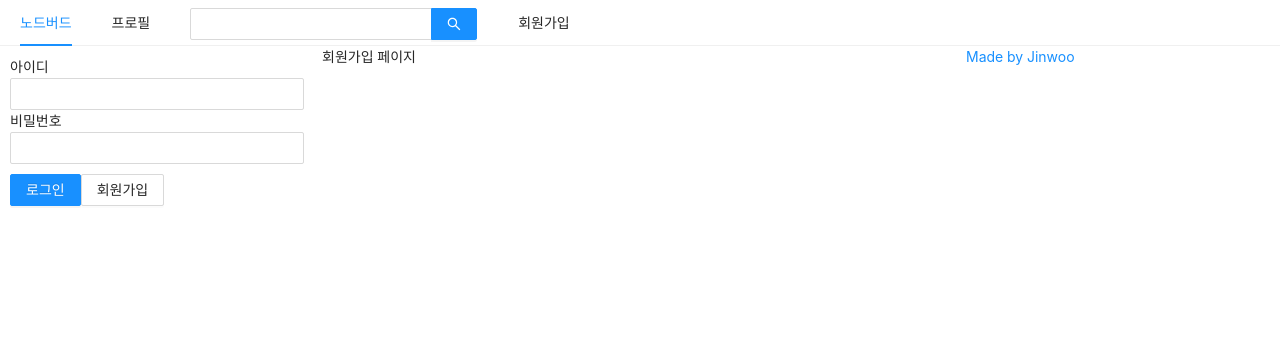
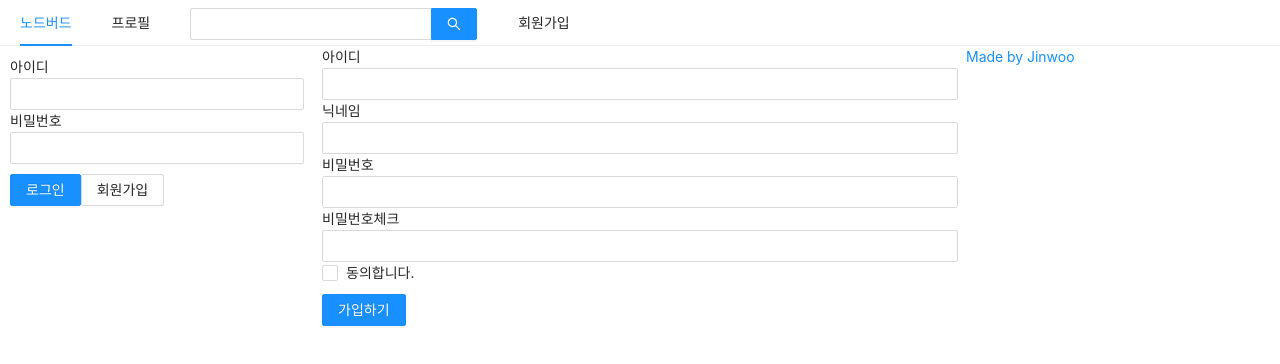
Before and after one commit to happyeveryone96/react-nodebird, a Next.js app in the folder prepare/front/: page /signup in a window 1280 px wide. Shown: the top 364 px of the page. Built offline with nearby package versions, Linux system fonts and the light colour scheme.

Commit message:
feat: 회원가입 페이지 추가

```diff
--- a/prepare/front/components/LoginForm.js
+++ b/prepare/front/components/LoginForm.js
@@ -1,7 +1,9 @@
-import { useState, useCallback } from 'react';
+import { useCallback } from 'react';
 import { Form, Input, Button } from 'antd';
 import Link from 'next/link';
 import styled from 'styled-components';
+import PropTypes from 'prop-types';
+import useInput from '../hooks/useInput';
 
 const ButtonWrapper = styled.div`
   margin-top: 10px;
@@ -11,16 +13,8 @@
 `;
 
 const LoginForm = ({ setIsLoggedIn }) => {
-  const [id, setId] = useState('');
-  const [password, setPassword] = useState('');
-
-  const onChangeId = useCallback((e) => {
-    setId(e.target.value);
-  },[]);
-
-  const onChangePassword = useCallback((e) => {
-    setPassword(e.target.value);
-  },[]);
+  const [id, onChangeId] = useInput('');
+  const [password, onChangePassword] = useInput('');
 
   const onSubmitForm = useCallback(()=>{
     console.log(id, password);
@@ -57,4 +51,8 @@
   );
 };
 
+LoginForm.propTypes = {
+  setIsLoggedIn: PropTypes.func.isRequired,
+}
+
 export default LoginForm;
--- /dev/null
+++ b/prepare/front/hooks/useInput.js
@@ -0,0 +1,9 @@
+import { useState, useCallback } from 'react';
+
+export default (initialValue = null) => {
+  const [value, setValue] = useState(initialValue);
+  const handler = useCallback((e) => {
+    setValue(e.target.value);
+  },[]);
+  return [value, handler];
+}
--- a/prepare/front/pages/profile.js
+++ b/prepare/front/pages/profile.js
@@ -1,7 +1,7 @@
-import AppLayout from "../components/AppLayout";
+import AppLayout from '../components/AppLayout';
 import Head from "next/head";
-import NicknameEditForm from "../components/NicknameEditForm";
-import FollowList from "../components/FollowList";
+import NicknameEditForm from '../components/NicknameEditForm';
+import FollowList from '../components/FollowList';
 
 const Profile = () => {
   const followerList = [{nickname: '루디'}, {nickname: '루피'}];
--- a/prepare/front/pages/signup.js
+++ b/prepare/front/pages/signup.js
@@ -1,14 +1,83 @@
-import AppLayout from "../components/AppLayout";
-import Head from "next/head";
+import { useCallback, useState } from 'react';
+import AppLayout from '../components/AppLayout';
+import Head from 'next/head';
+import { Form, Input, Checkbox, Button } from 'antd';
+import useInput from '../hooks/useInput';
+import styled from 'styled-components';
+
+const ErrorMessage = styled.div`
+  color: red;
+`;
 
 const Signup = () => {
+  const [id, onChangeId] = useInput('');
+  const [nickname, onChangeNickname] = useInput('');
+  const [password, onChangePassword] = useInput('');
+
+  const [passwordCheck, setPasswordCheck] = useState('');
+  const [passwordError, setPasswordError] = useState(false);
+  const onChangePasswordCheck = useCallback((e) => {
+    setPasswordCheck(e.target.value);
+    setPasswordError(e.target.value !== password);
+  },[password])
+
+  const [term, setTerm] = useState('');
+  const [termError, setTermError] = useState(false);
+  const onChangeTerm = useCallback((e) => {
+    setTerm(e.target.checked);
+    setTermError(false);
+  })
+  const onSubmit = useCallback(()=>{
+    if (password !== passwordCheck) {
+      return setPasswordError(true);
+    }
+    if (!term) {
+      return setTermError(true);
+    }
+    console.log(id, nickname, password)
+  },[password, passwordCheck, term]);
   return (
-    <>
+    <AppLayout>
       <Head>
         <title>회원가입 | NodeBird</title>
       </Head>
-      <AppLayout>회원가입 페이지</AppLayout>
-    </>
+      <Form onFinish={onSubmit}>
+        <div>
+          <label htmlFor="user-id">아이디</label>
+          <br/>
+          <Input name="user-id" value={id} required onChange={onChangeId}/>
+        </div>
+        <div>
+          <label htmlFor="user-nick">닉네임</label>
+          <br/>
+          <Input name="user-nick" value={nickname} required onChange={onChangeNickname}/>
+        </div>
+        <div>
+          <label htmlFor="user-password">비밀번호</label>
+          <br/>
+          <Input type="password" name="user-password" value={password} required onChange={onChangePassword}/>
+        </div>
+        <div>
+          <label htmlFor="user-password-check">비밀번호체크</label>
+          <br/>
+          <Input
+            type="password"
+            name="user-password-check"
+            value={passwordCheck}
+            required
+            onChange={onChangePasswordCheck}
+          />
+          {passwordError && <ErrorMessage>비밀번호가 일치하지 않습니다.</ErrorMessage>}
+        </div>
+        <div>
+          <Checkbox name="user-term" checked={term} onChange={onChangeTerm}>동의합니다.</Checkbox>
+          {termError && <ErrorMessage>약관에 동의하셔야 합니다.</ErrorMessage>}
+        </div>
+        <div style={{ marginTop: 10}}>
+          <Button type="primary" htmlType="submit">가입하기</Button>
+        </div>
+      </Form>
+    </AppLayout>
   )
 };
 
```
